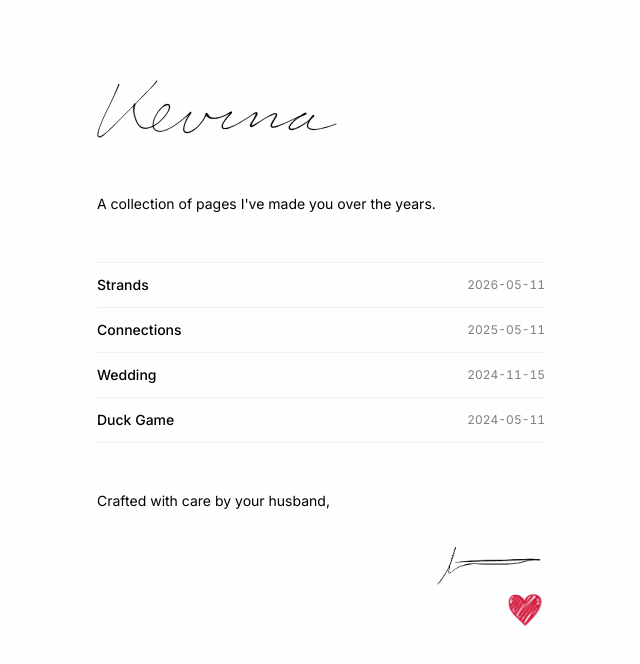
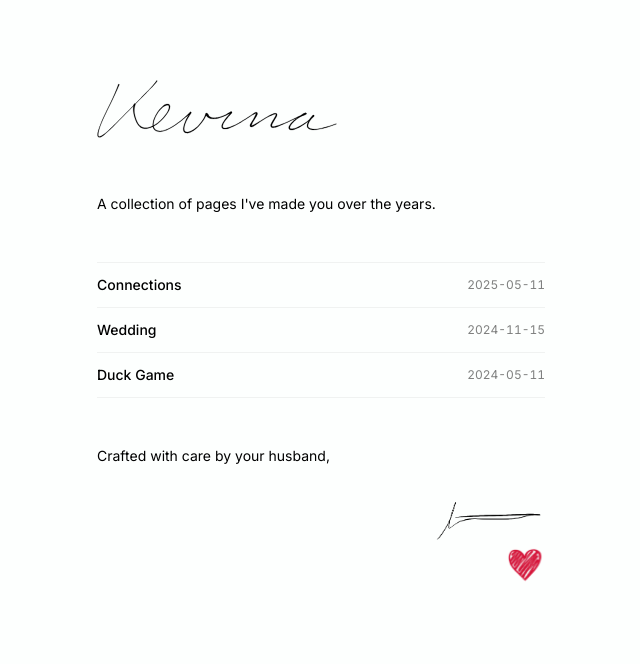
Before and after one commit to sspenst/kevina, a Next.js app: page / in a window 1280 px wide. Shown: the top 664 px of the page, without its empty margins (319-959 px from the left). Built offline with nearby package versions, Linux system fonts and the light colour scheme.

Commit message:
only show current/past dates

```diff
--- a/pages/index.tsx
+++ b/pages/index.tsx
@@ -16,6 +16,15 @@ const links = [
   { href: '/duck-game', label: 'Duck Game', date: '2024-05-11' },
 ];
 
+function getTodayDateString() {
+  const now = new Date();
+  const year = now.getFullYear();
+  const month = String(now.getMonth() + 1).padStart(2, '0');
+  const day = String(now.getDate()).padStart(2, '0');
+
+  return `${year}-${month}-${day}`;
+}
+
 type PrerenderingDocument = Document & {
   prerendering?: boolean;
 };
@@ -27,6 +36,11 @@ export default function HomePage() {
   const [animationToken, setAnimationToken] = React.useState('initial');
   const [animationsReady, setAnimationsReady] = React.useState(false);
   const animationStartedRef = React.useRef(false);
+  const visibleLinks = React.useMemo(() => {
+    const today = getTodayDateString();
+
+    return links.filter((link) => link.date <= today);
+  }, []);
 
   React.useEffect(() => {
     const doc = document as PrerenderingDocument;
@@ -105,7 +119,7 @@ export default function HomePage() {
 
           <nav aria-label='Site links' className='w-full'>
             <ul className='kevina-link-list w-full'>
-              {links.map((link, index) => (
+              {visibleLinks.map((link, index) => (
                 <li
                   key={link.href}
                   className='kevina-link-item kevina-fade-in border-b border-black/5 first:border-t'
@@ -130,7 +144,7 @@ export default function HomePage() {
             <span
               className='w-full kevina-fade-in'
               style={{
-                animationDelay: `${DRAW_TOTAL_MS + FADE_DIFF_MS * (links.length + 1)}ms`,
+                animationDelay: `${DRAW_TOTAL_MS + FADE_DIFF_MS * (visibleLinks.length + 1)}ms`,
                 animationDuration: `${LIST_ITEM_FADE_MS}ms`,
               }}
             >
@@ -145,7 +159,7 @@ export default function HomePage() {
                   height={100}
                   className='w-28 kevina-fade-in'
                   style={{
-                    animationDelay: `${DRAW_TOTAL_MS + FADE_DIFF_MS * (links.length + 2)}ms`,
+                    animationDelay: `${DRAW_TOTAL_MS + FADE_DIFF_MS * (visibleLinks.length + 2)}ms`,
                     animationDuration: `${LIST_ITEM_FADE_MS}ms`,
                   }}
                 />
@@ -157,7 +171,7 @@ export default function HomePage() {
                 height={100}
                 className='w-10 kevina-fade-in'
                 style={{
-                  animationDelay: `${DRAW_TOTAL_MS + FADE_DIFF_MS * (links.length + 3)}ms`,
+                  animationDelay: `${DRAW_TOTAL_MS + FADE_DIFF_MS * (visibleLinks.length + 3)}ms`,
                   animationDuration: `${LIST_ITEM_FADE_MS}ms`,
                 }}
               />
```
